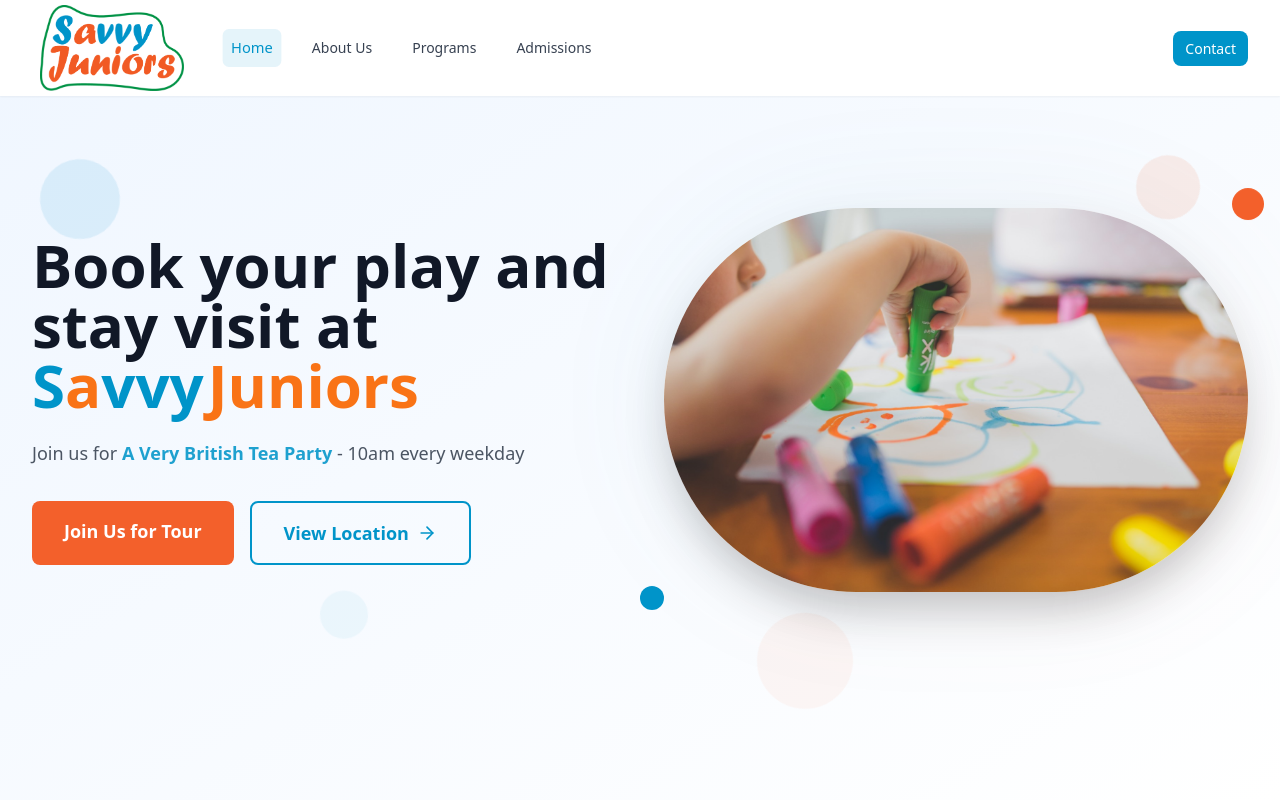
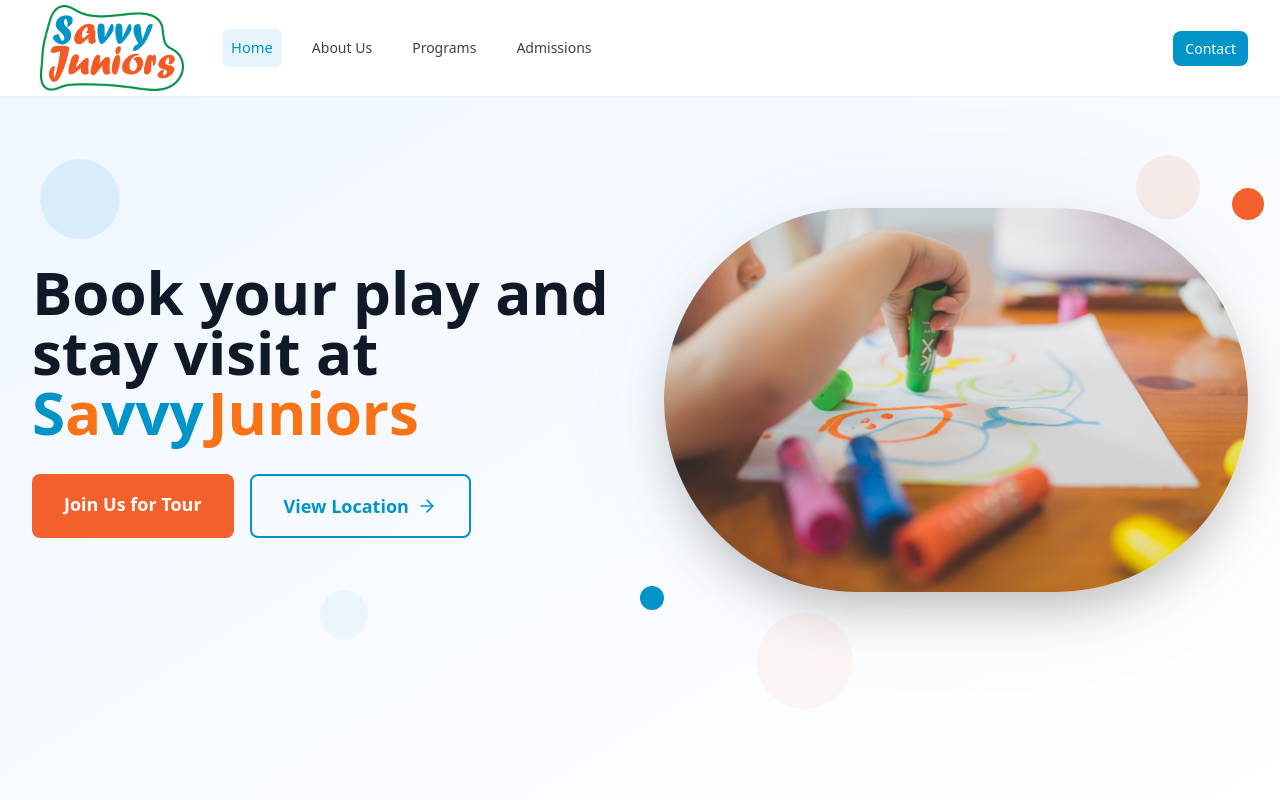
Before and after one commit to kiranmj0/savvy_juniors, a React (Vite) app: page / in a window 1280 px wide. Shown: the top 800 px of the page. Built offline with nearby package versions, Linux system fonts and the light colour scheme.

Commit message:
Ui changes

```diff
--- a/client/pages/Index.tsx
+++ b/client/pages/Index.tsx
@@ -212,9 +212,9 @@
                     <span className="text-orange-500 font-extrabold ml-1">Juniors</span>
                   </span>
                 </h1>
-                <p className="text-lg text-gray-600 max-w-xl leading-relaxed animate-fade-in-up" style={{ animationDelay: '0.6s' }}>
+                {/* <p className="text-lg text-gray-600 max-w-xl leading-relaxed animate-fade-in-up" style={{ animationDelay: '0.6s' }}>
                   Join us for <span className="font-semibold text-primary animate-pulse-gentle">A Very British Tea Party</span> - 10am every weekday
-                </p>
+                </p> */}
               </div>
 
               <div className="flex flex-col sm:flex-row gap-4 animate-fade-in-up" style={{ animationDelay: '0.8s' }}>
--- a/vite.config.ts
+++ b/vite.config.ts
@@ -5,7 +5,7 @@
 
 // https://vitejs.dev/config/
 export default defineConfig(({ mode }) => ({
-  server: {
+  base: './',server: {
     host: "::",
     port: 8080,
     fs: {
```
Also changed, not shown: 1 other file (tests, documents, lock files or other folders).
